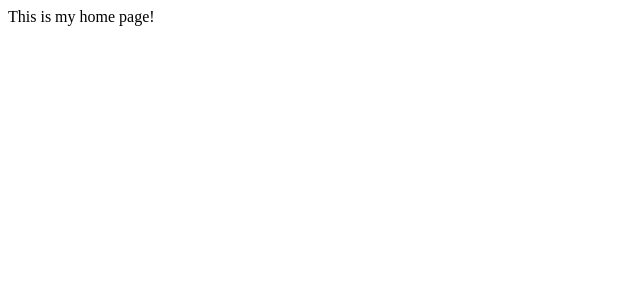
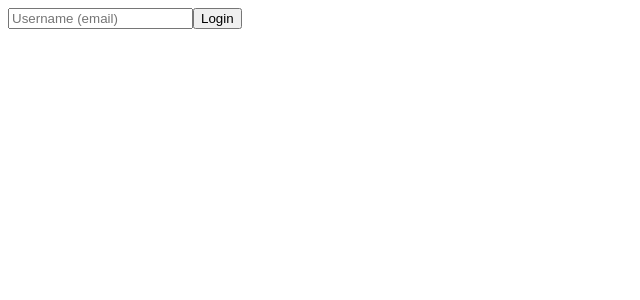
Before and after one commit to shmobs/recipejoiner, a React app: page / in a window 1280 px wide. Shown: the top 300 px of the page, without its empty margins (0-640 px from the left). Built offline with nearby package versions, Linux system fonts and the light colour scheme; the HTML template or start-up script is replaced by a standard one.

Commit message:
Basic login works

```diff
--- a/src/Components/App.jsx
+++ b/src/Components/App.jsx
@@ -1,13 +1,47 @@
 import React, { Component } from 'react';
 import { BrowserRouter as Router, Route, Link } from 'react-router-dom';
-import { broswerHistory } from 'react-router';
+import { browserHistory } from 'react-router';
 import Home from './Home';
+import Dashboard from './Dashboard';
 
 class App extends Component {
+  constructor(props) {
+    super(props);
+    this.state = {
+      isLoggedIn: false,
+      activeUser: '',
+    };
+
+    this.logIn = this.logIn.bind(this);
+  }
+
+  logIn(e, userID) {
+    e.preventDefault();
+    console.log(e,userID);
+    this.setState({
+      isLoggedIn: true,
+      activeUser: userID,
+    }, () => console.log(this.state));
+  }
+
   render() {
+    const { isLoggedIn, activeUser } = this.state;
     return (
       <Router>
-				<Route name="home" exact path="/" component={ Home } />
+        <Route
+          name='home'
+          exact
+          path='/'
+          render={props => (
+            <Home
+              isLoggedIn={isLoggedIn}
+              activeUser={activeUser}
+              logIn={this.logIn}
+              {...props}
+            />
+          )}
+        />
+        <Route name='dashboard' exact path='/dashboard' render={Dashboard} />
       </Router>
     );
   }
--- /dev/null
+++ b/src/Components/Dashboard.jsx
@@ -0,0 +1,13 @@
+import React, { Component } from 'react';
+
+class Dashboard extends Component {
+	render() {
+		return (
+			<div>
+				This is my Dashboard page!
+			</div>
+		);
+	}
+}
+
+export default Dashboard;
--- a/src/Components/Home.jsx
+++ b/src/Components/Home.jsx
@@ -1,10 +1,36 @@
 import React, { Component } from 'react';
 
 class Home extends Component {
+  constructor(props) {
+    super(props);
+
+    this.state = {
+      inputVal: '',
+    };
+
+    this.handleChange = this.handleChange.bind(this);
+  }
+
+  handleChange(e, key) {
+    const { value } = e.target;
+    this.setState({ [key]: value });
+  }
+
   render() {
+    const { logIn } = this.props;
+    const { inputVal } = this.state;
     return (
       <div>
-				This is my home page!
+        <form onSubmit={e => logIn(e, inputVal)}>
+          <input
+            type='text'
+            name='inputVal'
+            placeholder='Username (email)'
+            value={inputVal}
+            onChange={e => this.handleChange(e, "inputVal")}
+          />
+          <button type='submit'>Login</button>
+        </form>
       </div>
     );
   }
```
Also changed, not shown: 2 other files (tests, documents, lock files or other folders). Lines whose indentation alone changed are shown as unchanged.
